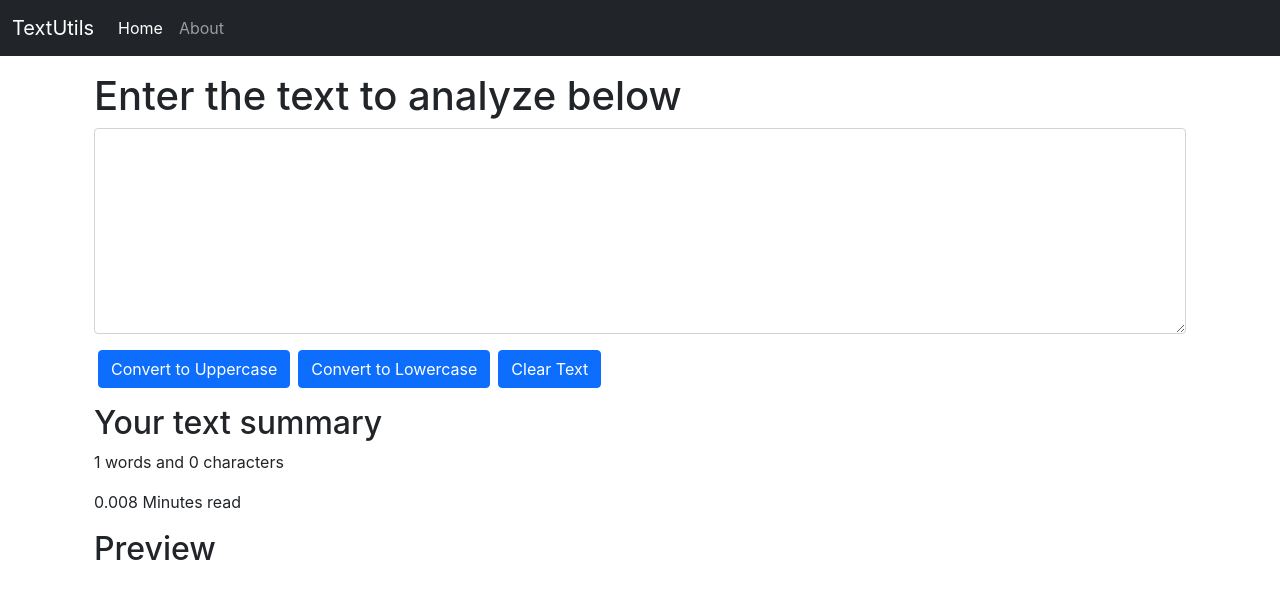
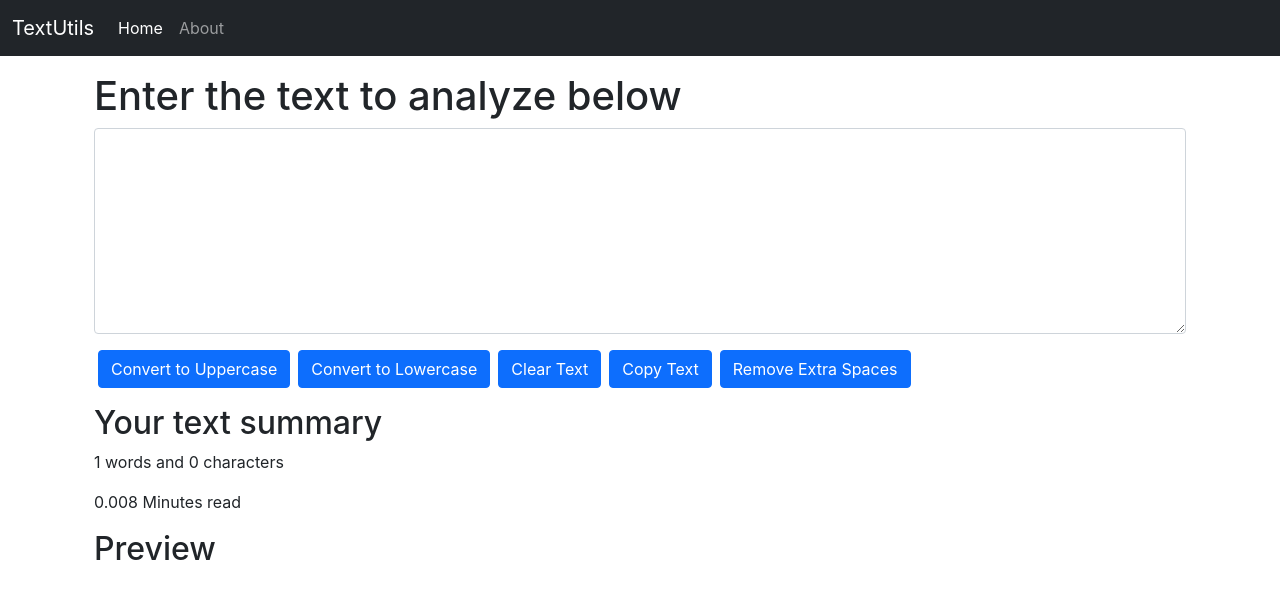
Before and after one commit to Mohit3312/TextUtils, a React (Create React App) app: page / in a window 1280 px wide. Shown: the top 598 px of the page. Built offline with nearby package versions, Linux system fonts and the light colour scheme.

Commit message:
11th video is completed

```diff
--- a/src/components/TextForm.js
+++ b/src/components/TextForm.js
@@ -16,6 +16,17 @@
   const handleClearClick = () => {
     let newText = "";
     setText(newText);
+  };
+
+  const handleCopy = () => {
+    var text = document.getElementById("myBox");
+    text.select();
+    navigator.clipboard.writeText(text.value);
+  };
+
+  const handleExtraSpaces = () => {
+    let newText = text.split(/[ ]+/);
+    setText(newText.join(" "));
   };
 
   const handleOnChange = (event) => {
@@ -50,10 +61,18 @@
         <button className="btn btn-primary mx-1" onClick={handleClearClick}>
           Clear Text
         </button>
+        <button className="btn btn-primary mx-1" onClick={handleCopy}>
+          Copy Text
+        </button>
+        <button className="btn btn-primary mx-1" onClick={handleExtraSpaces}>
+          Remove Extra Spaces
+        </button>
       </div>
       <div className="container my-3">
         <h2>Your text summary</h2>
-        <p>{text.split(" ").length} words and {text.length} characters</p>
+        <p>
+          {text.split(" ").length} words and {text.length} characters
+        </p>
         <p>{0.008 * text.split(" ").length} Minutes read</p>
         <h2>Preview</h2>
         <p>{text}</p>
```
